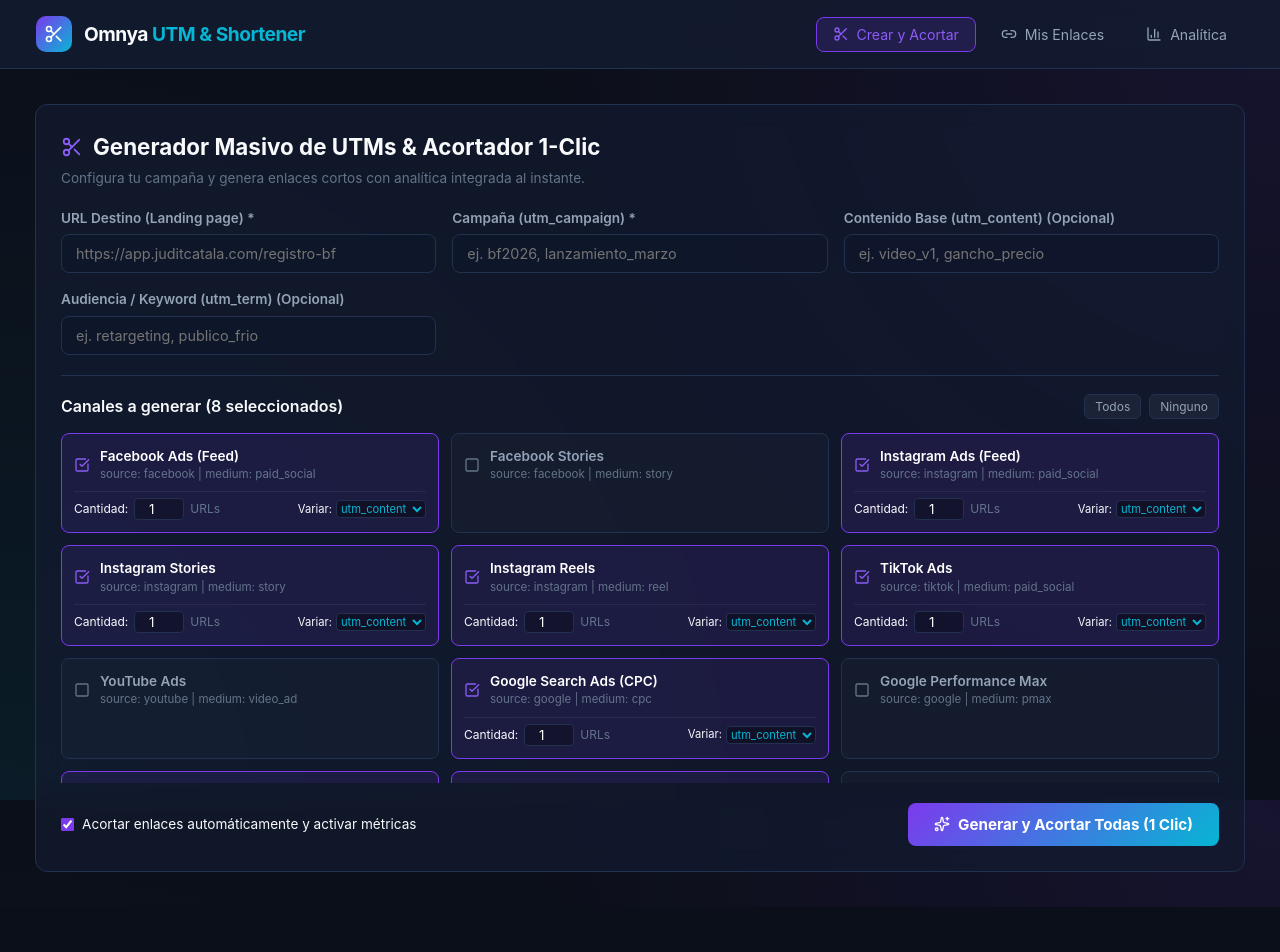
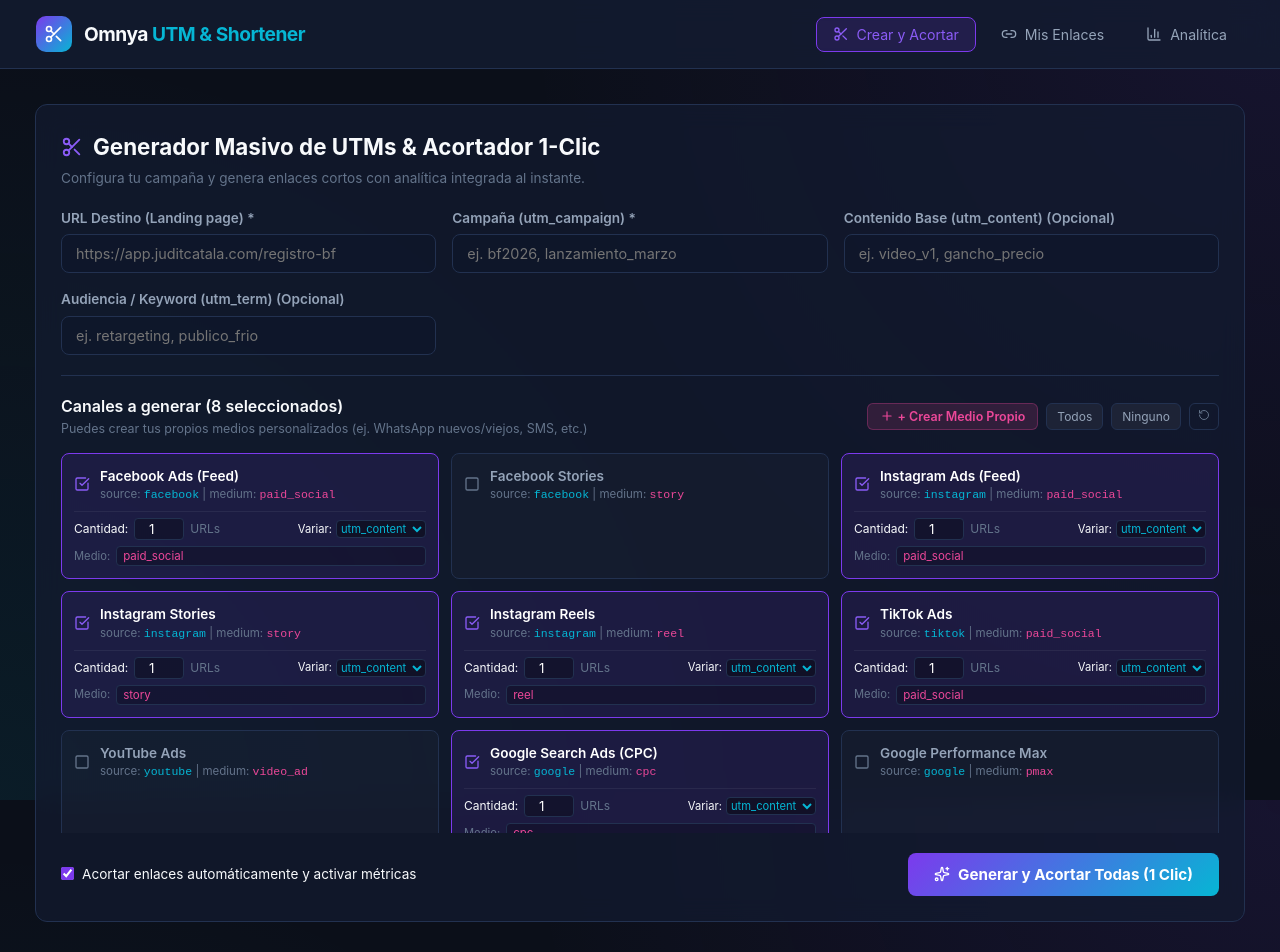
Before and after one commit to bismarckaragon/UTM-Shortener, a React (Vite) app in the folder frontend/: page / in a window 1280 px wide. Shown: the top 952 px of the page. Before the commit the page ends 907 px from the top, so only its background shows below. Built offline with nearby package versions, Linux system fonts and the light colour scheme.

Commit message:
Add custom media creator and inline utm_medium editing

```diff
--- a/frontend/src/components/UtmShortenerStudio.tsx
+++ b/frontend/src/components/UtmShortenerStudio.tsx
@@ -1,4 +1,4 @@
-import React, { useState } from 'react';
+import React, { useState, useEffect } from 'react';
 import {
   Copy,
   Check,
@@ -7,7 +7,10 @@ import {
   Sparkles,
   CheckSquare,
   Square,
-  Scissors
+  Scissors,
+  Plus,
+  Trash2,
+  RotateCcw
 } from 'lucide-react';
 
 interface ChannelPreset {
@@ -37,8 +40,10 @@ const DEFAULT_CHANNELS: ChannelPreset[] = [
   { id: 'google_pmax', name: 'Google Performance Max', category: 'search', source: 'google', medium: 'pmax', enabled: false, count: 1, variationType: 'content' },
 
   // Email y WhatsApp
-  { id: 'email_newsletter', name: 'Email Newsletter', category: 'email', source: 'newsletter', medium: 'email', enabled: true, count: 1, variationType: 'content' },
-  { id: 'whatsapp_msg', name: 'WhatsApp Grupos / Mensajes', category: 'email', source: 'whatsapp', medium: 'grupos_viejos', enabled: true, count: 5, customItems: 'mensaje1, mensaje2, mensaje3, mensaje4, mensaje5', variationType: 'content' },
+  { id: 'whatsapp_viejos', name: 'WhatsApp Grupos Viejos', category: 'email', source: 'whatsapp', medium: 'grupos_viejos', enabled: true, count: 5, customItems: 'mensaje1, mensaje2, mensaje3, mensaje4, mensaje5', variationType: 'content' },
+  { id: 'whatsapp_nuevos', name: 'WhatsApp Grupos Nuevos', category: 'email', source: 'whatsapp', medium: 'grupos_nuevos', enabled: true, count: 5, customItems: 'mensaje1, mensaje2, mensaje3, mensaje4, mensaje5', variationType: 'content' },
+  { id: 'whatsapp_directo', name: 'WhatsApp 1 a 1 / Directo', category: 'email', source: 'whatsapp', medium: 'directo', enabled: false, count: 1, variationType: 'content' },
+  { id: 'email_newsletter', name: 'Email Newsletter', category: 'email', source: 'newsletter', medium: 'email', enabled: false, count: 1, variationType: 'content' },
   { id: 'sms_campaign', name: 'SMS Difusión', category: 'email', source: 'sms', medium: 'sms', enabled: false, count: 1, variationType: 'content' }
 ];
 
@@ -71,12 +76,60 @@ export const UtmShortenerStudio: React.FC = () => {
   const [copiedId, setCopiedId] = useState<string | null>(null);
   const [copiedAll, setCopiedAll] = useState(false);
 
+  // New Custom Channel / Custom Medium Drawer
+  const [showAddCustom, setShowAddCustom] = useState(false);
+  const [customName, setCustomName] = useState('');
+  const [customSource, setCustomSource] = useState('whatsapp');
+  const [customMedium, setCustomMedium] = useState('');
+  const [customCount, setCustomCount] = useState(1);
+
+  // Persist channels in localStorage
+  useEffect(() => {
+    localStorage.setItem('omnya_standalone_channels', JSON.stringify(channels));
+  }, [channels]);
+
   const toggleChannel = (id: string) => {
     setChannels(prev => prev.map(c => c.id === id ? { ...c, enabled: !c.enabled } : c));
   };
 
   const updateChannel = (id: string, updates: Partial<ChannelPreset>) => {
     setChannels(prev => prev.map(c => c.id === id ? { ...c, ...updates } : c));
+  };
+
+  const removeChannel = (id: string, e: React.MouseEvent) => {
+    e.stopPropagation();
+    setChannels(prev => prev.filter(c => c.id !== id));
+  };
+
+  const handleAddCustomChannel = () => {
+    if (!customName.trim() || !customSource.trim() || !customMedium.trim()) {
+      alert('Por favor completa el nombre, utm_source y utm_medium.');
+      return;
+    }
+
+    const newChan: ChannelPreset = {
+      id: 'custom_' + Date.now(),
+      name: customName.trim(),
+      category: 'other',
+      source: customSource.trim().toLowerCase().replace(/\s+/g, '_'),
+      medium: customMedium.trim().toLowerCase().replace(/\s+/g, '_'),
+      enabled: true,
+      count: Math.max(1, customCount || 1),
+      variationType: 'content'
+    };
+
+    setChannels(prev => [newChan, ...prev]);
+    setCustomName('');
+    setCustomMedium('');
+    setCustomCount(1);
+    setShowAddCustom(false);
+  };
+
+  const handleResetToDefault = () => {
+    if (window.confirm('¿Deseas restaurar la lista a los canales predeterminados?')) {
+      setChannels(DEFAULT_CHANNELS);
+      localStorage.removeItem('omnya_standalone_channels');
+    }
   };
 
   const selectAll = (enabled: boolean) => {
@@ -293,14 +346,117 @@ export const UtmShortenerStudio: React.FC = () => {
         {/* Channels Section */}
         <div style={{ borderTop: '1px solid var(--border-color)', paddingTop: '18px' }}>
           <div style={{ display: 'flex', justifyContent: 'space-between', alignItems: 'center', marginBottom: '14px', flexWrap: 'wrap', gap: '10px' }}>
-            <h3 style={{ fontSize: '1rem', fontWeight: 600 }}>Canales a generar ({channels.filter(c => c.enabled).length} seleccionados)</h3>
-            <div style={{ display: 'flex', gap: '8px' }}>
-              <button onClick={() => selectAll(true)} style={{ background: 'rgba(255,255,255,0.05)', border: '1px solid var(--border-color)', color: 'var(--text-secondary)', padding: '4px 10px', borderRadius: '6px', fontSize: '0.75rem', cursor: 'pointer' }}>Todos</button>
-              <button onClick={() => selectAll(false)} style={{ background: 'rgba(255,255,255,0.05)', border: '1px solid var(--border-color)', color: 'var(--text-secondary)', padding: '4px 10px', borderRadius: '6px', fontSize: '0.75rem', cursor: 'pointer' }}>Ninguno</button>
+            <div>
+              <h3 style={{ fontSize: '1rem', fontWeight: 600, margin: 0 }}>Canales a generar ({channels.filter(c => c.enabled).length} seleccionados)</h3>
+              <p style={{ color: 'var(--text-muted)', fontSize: '0.78rem', margin: '2px 0 0 0' }}>Puedes crear tus propios medios personalizados (ej. WhatsApp nuevos/viejos, SMS, etc.)</p>
+            </div>
+
+            <div style={{ display: 'flex', gap: '8px', flexWrap: 'wrap' }}>
+              <button
+                onClick={() => setShowAddCustom(!showAddCustom)}
+                style={{
+                  background: 'rgba(236, 72, 153, 0.15)',
+                  border: '1px solid rgba(236, 72, 153, 0.3)',
+                  color: 'var(--accent)',
+                  padding: '5px 12px',
+                  borderRadius: '6px',
+                  fontSize: '0.78rem',
+                  fontWeight: 600,
+                  cursor: 'pointer',
+                  display: 'flex',
+                  alignItems: 'center',
+                  gap: '4px'
+                }}
+              >
+                <Plus size={14} />
+                <span>+ Crear Medio Propio</span>
+              </button>
+
+              <button onClick={() => selectAll(true)} style={{ background: 'rgba(255,255,255,0.05)', border: '1px solid var(--border-color)', color: 'var(--text-secondary)', padding: '5px 10px', borderRadius: '6px', fontSize: '0.75rem', cursor: 'pointer' }}>Todos</button>
+              <button onClick={() => selectAll(false)} style={{ background: 'rgba(255,255,255,0.05)', border: '1px solid var(--border-color)', color: 'var(--text-secondary)', padding: '5px 10px', borderRadius: '6px', fontSize: '0.75rem', cursor: 'pointer' }}>Ninguno</button>
+              <button onClick={handleResetToDefault} title="Restaurar lista original" style={{ background: 'transparent', border: '1px solid var(--border-color)', color: 'var(--text-muted)', padding: '5px 8px', borderRadius: '6px', fontSize: '0.75rem', cursor: 'pointer' }}>
+                <RotateCcw size={12} />
+              </button>
             </div>
           </div>
 
-          <div style={{ display: 'grid', gridTemplateColumns: 'repeat(auto-fill, minmax(320px, 1fr))', gap: '12px', maxHeight: '350px', overflowY: 'auto' }}>
+          {/* Form to add a new custom channel / medium */}
+          {showAddCustom && (
+            <div style={{
+              background: 'rgba(15, 23, 42, 0.85)',
+              border: '1px solid var(--accent)',
+              borderRadius: '8px',
+              padding: '16px',
+              marginBottom: '16px',
+              display: 'flex',
+              gap: '12px',
+              alignItems: 'flex-end',
+              flexWrap: 'wrap'
+            }}>
+              <div style={{ flex: '1 1 200px' }}>
+                <label style={{ fontSize: '0.75rem', color: 'var(--text-secondary)', display: 'block', marginBottom: '4px' }}>Nombre Visible del Canal</label>
+                <input
+                  type="text"
+                  placeholder="ej. WhatsApp Grupos VIP"
+                  value={customName}
+                  onChange={e => setCustomName(e.target.value)}
+                  style={{ width: '100%', padding: '7px 10px', background: 'rgba(0,0,0,0.4)', border: '1px solid var(--border-color)', borderRadius: '6px', color: '#fff', fontSize: '0.85rem' }}
+                />
+              </div>
+
+              <div style={{ flex: '1 1 140px' }}>
+                <label style={{ fontSize: '0.75rem', color: 'var(--text-secondary)', display: 'block', marginBottom: '4px' }}>utm_source (Fuente)</label>
+                <input
+                  type="text"
+                  placeholder="ej. whatsapp, telegram"
+                  value={customSource}
+                  onChange={e => setCustomSource(e.target.value)}
+                  style={{ width: '100%', padding: '7px 10px', background: 'rgba(0,0,0,0.4)', border: '1px solid var(--border-color)', borderRadius: '6px', color: '#fff', fontSize: '0.85rem' }}
+                />
+              </div>
+
+              <div style={{ flex: '1 1 150px' }}>
+                <label style={{ fontSize: '0.75rem', color: 'var(--text-secondary)', display: 'block', marginBottom: '4px' }}>utm_medium (Tu Medio Propio)</label>
+                <input
+                  type="text"
+                  placeholder="ej. grupos_viejos, grupos_nuevos"
+                  value={customMedium}
+                  onChange={e => setCustomMedium(e.target.value)}
+                  style={{ width: '100%', padding: '7px 10px', background: 'rgba(0,0,0,0.4)', border: '1px solid var(--border-color)', borderRadius: '6px', color: '#fff', fontSize: '0.85rem' }}
+                />
+              </div>
+
+              <div style={{ width: '90px' }}>
+                <label style={{ fontSize: '0.75rem', color: 'var(--text-secondary)', display: 'block', marginBottom: '4px' }}>Cantidad</label>
+                <input
+                  type="number"
+                  min={1}
+                  max={50}
+                  value={customCount}
+                  onChange={e => setCustomCount(parseInt(e.target.value) || 1)}
+                  style={{ width: '100%', padding: '7px 10px', background: 'rgba(0,0,0,0.4)', border: '1px solid var(--border-color)', borderRadius: '6px', color: '#fff', fontSize: '0.85rem', textAlign: 'center' }}
+                />
+              </div>
+
+              <button
+                onClick={handleAddCustomChannel}
+                style={{
+                  background: 'var(--accent)',
+                  border: 'none',
+                  color: '#fff',
+                  padding: '8px 18px',
+                  borderRadius: '6px',
+                  fontSize: '0.85rem',
+                  fontWeight: 600,
+                  cursor: 'pointer'
+                }}
+              >
+                Guardar Canal
+              </button>
+            </div>
+          )}
+
+          <div style={{ display: 'grid', gridTemplateColumns: 'repeat(auto-fill, minmax(320px, 1fr))', gap: '12px', maxHeight: '380px', overflowY: 'auto' }}>
             {channels.map(channel => (
               <div
                 key={channel.id}
@@ -314,12 +470,24 @@ export const UtmShortenerStudio: React.FC = () => {
                   gap: '8px'
                 }}
               >
-                <div onClick={() => toggleChannel(channel.id)} style={{ display: 'flex', alignItems: 'center', gap: '10px', cursor: 'pointer' }}>
-                  {channel.enabled ? <CheckSquare size={16} color="var(--primary-hover)" /> : <Square size={16} color="var(--text-muted)" />}
-                  <div>
-                    <div style={{ fontSize: '0.85rem', fontWeight: 600, color: channel.enabled ? '#fff' : 'var(--text-secondary)' }}>{channel.name}</div>
-                    <div style={{ fontSize: '0.72rem', color: 'var(--text-muted)' }}>source: {channel.source} | medium: {channel.medium}</div>
+                <div style={{ display: 'flex', alignItems: 'center', justifyContent: 'space-between' }}>
+                  <div onClick={() => toggleChannel(channel.id)} style={{ display: 'flex', alignItems: 'center', gap: '10px', cursor: 'pointer', flex: 1 }}>
+                    {channel.enabled ? <CheckSquare size={16} color="var(--primary-hover)" /> : <Square size={16} color="var(--text-muted)" />}
+                    <div>
+                      <div style={{ fontSize: '0.85rem', fontWeight: 600, color: channel.enabled ? '#fff' : 'var(--text-secondary)' }}>{channel.name}</div>
+                      <div style={{ fontSize: '0.72rem', color: 'var(--text-muted)' }}>source: <code style={{ color: 'var(--secondary)' }}>{channel.source}</code> | medium: <code style={{ color: 'var(--accent)' }}>{channel.medium}</code></div>
+                    </div>
                   </div>
+
+                  {channel.id.startsWith('custom_') && (
+                    <button
+                      onClick={e => removeChannel(channel.id, e)}
+                      title="Eliminar canal"
+                      style={{ background: 'transparent', border: 'none', color: 'var(--error)', cursor: 'pointer', padding: '4px' }}
+                    >
+                      <Trash2 size={14} />
+                    </button>
+                  )}
                 </div>
 
                 {channel.enabled && (
@@ -348,6 +516,18 @@ export const UtmShortenerStudio: React.FC = () => {
                           <option value="medium">utm_medium</option>
                         </select>
                       </div>
+                    </div>
+
+                    {/* Quick medium edit inline */}
+                    <div style={{ display: 'flex', alignItems: 'center', gap: '6px', fontSize: '0.75rem' }}>
+                      <span style={{ color: 'var(--text-muted)', fontSize: '0.7rem' }}>Medio:</span>
+                      <input
+                        type="text"
+                        value={channel.medium}
+                        onChange={e => updateChannel(channel.id, { medium: e.target.value.toLowerCase().replace(/\s+/g, '_') })}
+                        placeholder="utm_medium"
+                        style={{ flex: 1, padding: '2px 6px', background: 'rgba(0,0,0,0.25)', border: '1px solid var(--border-color)', color: 'var(--accent)', borderRadius: '4px', fontSize: '0.72rem' }}
+                      />
                     </div>
 
                     {(channel.count && channel.count > 1) && (
```
